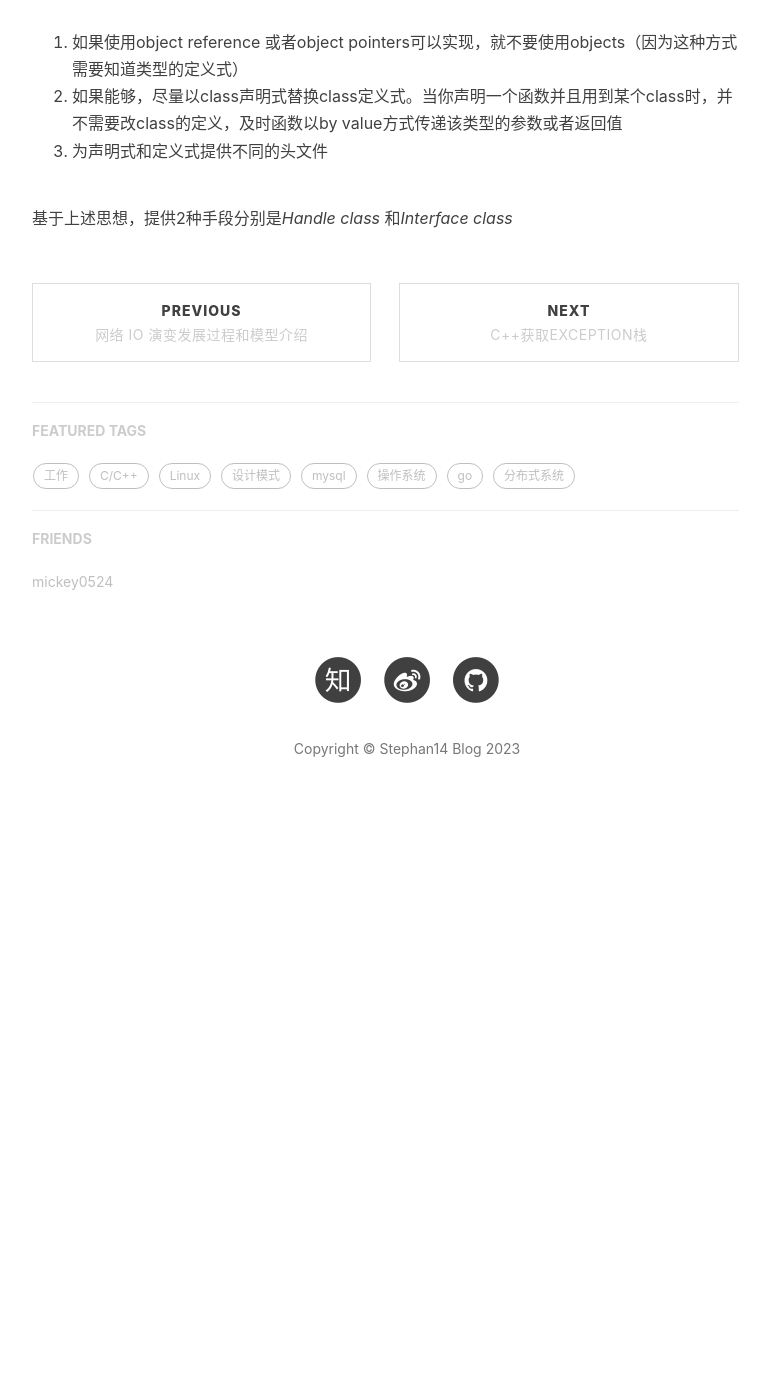
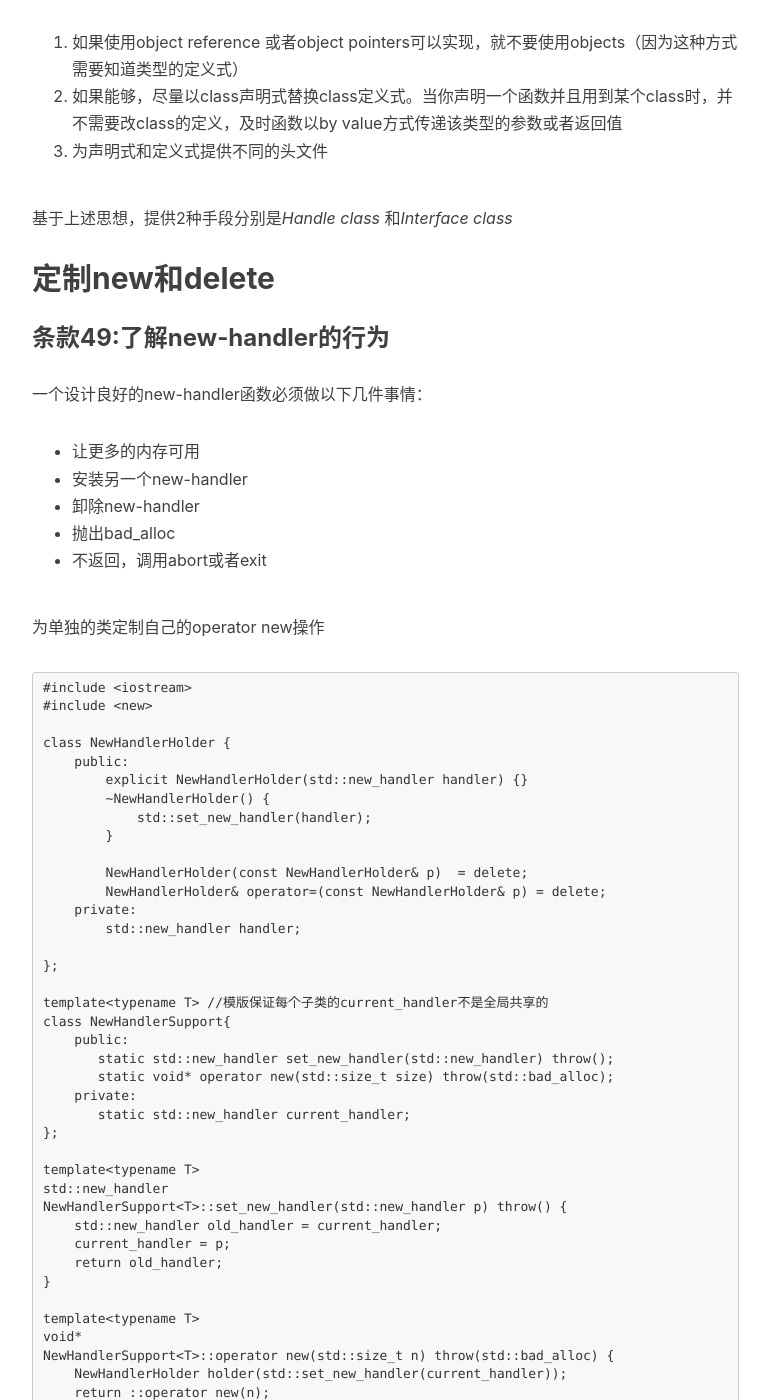
Before and after one commit to Stephan14/Stephan14.github.io, a Jekyll site: the page built from _posts/2022-12-10-effective-c++-reading-note.markdown, in a window 1280 px wide and 1400 px high, scrolled down 8025 px. Shown: the whole window, without its empty margins (233-1003 px from the left). Built offline with Jekyll 4.4.1, drawn with Linux system fonts in a browser that asks for light colours; nearby versions of some CDN libraries; comment, search, counter and statistics services are not loaded; before the commit the page ends 8878 px from its top, so only the background shows below that; some of the changed text lies outside the part shown.

Commit message:
了解new-handler 的行为

````diff
--- a/_posts/2022-12-10-effective-c++-reading-note.markdown
+++ b/_posts/2022-12-10-effective-c++-reading-note.markdown
@@ -234,3 +234,66 @@ inline是将“对此函数的每一个调用”都以函数本体替换，这
 3. 为声明式和定义式提供不同的头文件
 
 基于上述思想，提供2种手段分别是*Handle class* 和*Interface class*
+
+## 定制new和delete
+
+### 条款49:了解new-handler的行为
+
+
+一个设计良好的new-handler函数必须做以下几件事情：
+- 让更多的内存可用
+- 安装另一个new-handler
+- 卸除new-handler
+- 抛出bad_alloc
+- 不返回，调用abort或者exit
+
+
+为单独的类定制自己的operator new操作
+```
+#include <iostream>
+#include <new>
+
+class NewHandlerHolder {
+    public:
+        explicit NewHandlerHolder(std::new_handler handler) {}
+        ~NewHandlerHolder() {
+            std::set_new_handler(handler);
+        }
+
+        NewHandlerHolder(const NewHandlerHolder& p)  = delete;
+        NewHandlerHolder& operator=(const NewHandlerHolder& p) = delete;
+    private:
+        std::new_handler handler;
+
+};
+
+template<typename T> //模版保证每个子类的current_handler不是全局共享的
+class NewHandlerSupport{
+    public:
+       static std::new_handler set_new_handler(std::new_handler) throw();
+       static void* operator new(std::size_t size) throw(std::bad_alloc);
+    private:
+       static std::new_handler current_handler;
+};
+
+template<typename T>
+std::new_handler
+NewHandlerSupport<T>::set_new_handler(std::new_handler p) throw() {
+    std::new_handler old_handler = current_handler;
+    current_handler = p;
+    return old_handler;
+}
+
+template<typename T>
+void*
+NewHandlerSupport<T>::operator new(std::size_t n) throw(std::bad_alloc) {
+    NewHandlerHolder holder(std::set_new_handler(current_handler));
+    return ::operator new(n);
+}
+
+template<typename T>
+std::new_handler NewHandlerHolder<T>::current_handler = 0;
+
+
+class Weight: public  NewHandlerSupport<Weight> {}
+```
````
